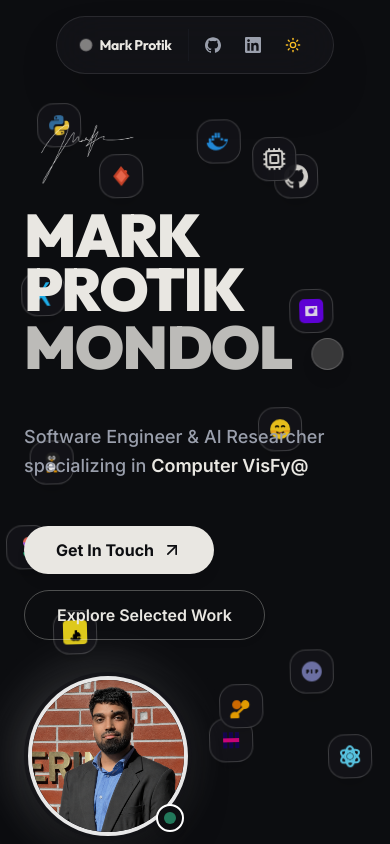
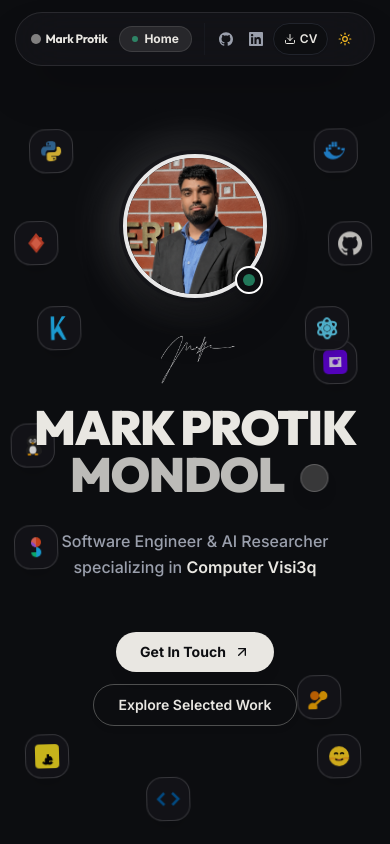
Before and after one commit to mark-0polo/mark-protik-mondol-portfolio, a React (Vite) app: page / in a window 390 px wide. Shown: the top 844 px of the page. Built offline with nearby package versions, Linux system fonts and the light colour scheme.

Commit message:
mobile view fixed

```diff
--- a/src/components/portfolio/Hero.tsx
+++ b/src/components/portfolio/Hero.tsx
@@ -32,7 +32,7 @@ interface ScrambleTextProps {
   onComplete?: () => void;
 }
 
-/* Strict Sequential Matrix Scramble Text Reveal Component */
+/* Strict Matrix Scramble Text Reveal Component */
 export function ScrambleText({ text, start, speed = 40, className = '', onComplete }: ScrambleTextProps) {
   const [displayText, setDisplayText] = useState('');
   const [isDone, setIsDone] = useState(false);
@@ -79,88 +79,134 @@ export function ScrambleText({ text, start, speed = 40, className = '', onComple
   return <span className={className}>{isDone ? text : displayText}</span>;
 }
 
-/* Sequential Scramble Bio Text Container */
+interface TypewriterTextProps {
+  text: string;
+  start: boolean;
+  speed?: number;
+  className?: string;
+  onComplete?: () => void;
+}
+
+/* Character-by-Character Typewriter Text Component for Connectors */
+export function TypewriterText({ text, start, speed = 40, className = '', onComplete }: TypewriterTextProps) {
+  const [displayText, setDisplayText] = useState('');
+  const hasCompletedRef = useRef(false);
+
+  useEffect(() => {
+    if (!start) return;
+
+    let index = 0;
+    const intervalId = setInterval(() => {
+      index += 1;
+      setDisplayText(text.slice(0, index));
+
+      if (index >= text.length) {
+        clearInterval(intervalId);
+        if (!hasCompletedRef.current) {
+          hasCompletedRef.current = true;
+          if (onComplete) onComplete();
+        }
+      }
+    }, speed);
+
+    return () => clearInterval(intervalId);
+  }, [text, start, speed, onComplete]);
+
+  if (!start) return null;
+  return <span className={className}>{displayText}</span>;
+}
+
+/* Sequential Scramble & Typewriter Bio Text Container */
 export function SequentialBioText() {
   const [phase, setPhase] = useState(0);
 
   return (
-    <p className="text-lg md:text-2xl font-sans font-medium text-muted-foreground leading-relaxed max-w-2xl min-h-[4.5rem]">
-      {/* 1. Software Engineer */}
+    <p className="text-base sm:text-lg md:text-2xl font-sans font-medium text-muted-foreground leading-relaxed max-w-2xl min-h-[4.5rem]">
+      {/* 1. Software Engineer (Matrix Scramble) */}
       <ScrambleText
         text="Software Engineer"
         start={phase >= 0}
-        speed={40}
+        speed={35}
         onComplete={() => setPhase(1)}
       />
 
-      {/* Connector */}
-      {phase >= 1 && ' & '}
+      {/* 2. & (Typewriter) */}
+      <TypewriterText
+        text=" & "
+        start={phase >= 1}
+        speed={45}
+        onComplete={() => setPhase(2)}
+      />
 
-      {/* 2. AI Researcher */}
-      {phase >= 1 && (
+      {/* 3. AI Researcher (Matrix Scramble) */}
       <ScrambleText
         text="AI Researcher"
-          start={phase >= 1}
-          speed={40}
-          onComplete={() => setPhase(2)}
+        start={phase >= 2}
+        speed={35}
+        onComplete={() => setPhase(3)}
       />
-      )}
 
-      {/* Static Anchor */}
-      {phase >= 2 && ' specializing in '}
+      {/* 4. specializing in (Typewriter) */}
+      <TypewriterText
+        text=" specializing in "
+        start={phase >= 3}
+        speed={35}
+        onComplete={() => setPhase(4)}
+      />
 
-      {/* 3. Computer Vision */}
-      {phase >= 2 && (
+      {/* 5. Computer Vision (Matrix Scramble) */}
       <ScrambleText
         text="Computer Vision"
-          start={phase >= 2}
-          speed={40}
+        start={phase >= 4}
+        speed={35}
         className="text-foreground font-semibold"
-          onComplete={() => setPhase(3)}
+        onComplete={() => setPhase(5)}
       />
-      )}
 
-      {/* Connector */}
-      {phase >= 3 && ' and '}
+      {/* 6. and (Typewriter) */}
+      <TypewriterText
+        text=" and "
+        start={phase >= 5}
+        speed={45}
+        onComplete={() => setPhase(6)}
+      />
 
-      {/* 4. Machine Learning. */}
-      {phase >= 3 && (
+      {/* 7. Machine Learning. (Matrix Scramble) */}
       <ScrambleText
         text="Machine Learning."
-          start={phase >= 3}
-          speed={40}
+        start={phase >= 6}
+        speed={35}
         className="text-foreground font-semibold"
       />
-      )}
     </p>
   );
 }
 
-/* Naturally scattered floating icons (Icon #10 C++ moved to bottom-[3%] left-[34%] to avoid button overlap) */
+/* Floating icons responsive: Organic random distribution, 100% clear of navbar on both Desktop & Mobile */
 const heroFloatingIcons: IconProps[] = [
-  { id: 1, icon: IconPythonColor, className: 'top-[12%] left-[10%]' },
-  { id: 2, icon: IconPyTorchColor, className: 'top-[18%] left-[26%]' },
-  { id: 3, icon: IconDockerColor, className: 'top-[14%] right-[38%]' },
-  { id: 4, icon: IconGithubSocial, className: 'top-[18%] right-[18%]' },
-  { id: 5, icon: IconRoboflowColor, className: 'top-[34%] right-[14%]' },
-  { id: 6, icon: IconHuggingFaceColor, className: 'top-[48%] right-[22%]' },
-  { id: 7, icon: IconKaggleColor, className: 'top-[32%] left-[6%]' },
-  { id: 8, icon: IconLinuxColor, className: 'top-[52%] left-[8%]' },
-  { id: 9, icon: IconJavascriptColor, className: 'top-[72%] left-[14%]' },
-  { id: 10, icon: IconCppColor, className: 'bottom-[3%] left-[34%]' }, /* Fixed overlap under button */
-  { id: 11, icon: IconPandasColor, className: 'bottom-[10%] left-[54%]' },
-  { id: 12, icon: IconColabColor, className: 'bottom-[14%] right-[32%]' },
-  { id: 13, icon: IconPhpColor, className: 'bottom-[18%] right-[14%]' },
-  { id: 14, icon: IconReactColor, className: 'bottom-[8%] right-[4%]' },
-  { id: 15, icon: Cpu as any, className: 'top-[16%] left-[65%]' },
-  { id: 16, icon: IconFigmaColor, className: 'top-[62%] left-[2%]' },
+  { id: 1, icon: IconPythonColor, className: 'top-[15%] left-[8%] md:top-[16%] md:left-[10%]' },
+  { id: 2, icon: IconPyTorchColor, className: 'top-[26%] left-[4%] md:top-[22%] md:left-[24%]' },
+  { id: 3, icon: IconDockerColor, className: 'top-[15%] right-[8%] md:top-[18%] md:right-[32%]' },
+  { id: 4, icon: IconGithubSocial, className: 'top-[26%] right-[4%] md:top-[22%] md:right-[16%]' },
+  { id: 5, icon: IconRoboflowColor, className: 'top-[40%] right-[8%] md:top-[38%] md:right-[12%]' },
+  { id: 6, icon: IconHuggingFaceColor, className: 'bottom-[8%] right-[7%] md:top-[52%] md:right-[20%]' },
+  { id: 7, icon: IconKaggleColor, className: 'top-[36%] left-[10%] md:top-[34%] md:left-[6%]' },
+  { id: 8, icon: IconLinuxColor, className: 'top-[50%] left-[3%] md:top-[52%] md:left-[8%]' },
+  { id: 9, icon: IconJavascriptColor, className: 'bottom-[8%] left-[7%] md:top-[74%] md:left-[14%]' },
+  { id: 10, icon: IconCppColor, className: 'bottom-[3%] left-[38%] md:bottom-[4%] md:left-[34%]' },
+  { id: 11, icon: IconPandasColor, className: 'hidden sm:block md:block md:bottom-[12%] md:left-[54%]' },
+  { id: 12, icon: IconColabColor, className: 'bottom-[15%] right-[12%] md:bottom-[16%] md:right-[28%]' },
+  { id: 13, icon: IconPhpColor, className: 'hidden sm:block md:block md:bottom-[20%] md:right-[14%]' },
+  { id: 14, icon: IconReactColor, className: 'top-[36%] right-[10%] md:bottom-[10%] md:right-[4%]' },
+  { id: 15, icon: Cpu as any, className: 'hidden sm:block md:block md:top-[24%] md:left-[62%]' },
+  { id: 16, icon: IconFigmaColor, className: 'top-[62%] left-[4%] md:top-[64%] md:left-[2%]' },
 ];
 
 export function Hero() {
   return (
-    <section id="home" className="relative w-full min-h-screen pt-28 pb-16 flex flex-col justify-center overflow-hidden bg-background">
+    <section id="home" className="relative w-full min-h-screen pt-24 sm:pt-28 pb-16 flex flex-col justify-center overflow-hidden bg-background">
       {/* Background Floating Tech Icons with mouse repulsion interactivity */}
-      <div className="absolute inset-0 w-full h-full opacity-90 z-0">
+      <div className="absolute inset-0 w-full h-full opacity-80 sm:opacity-90 z-0">
         <FloatingIconsHero
           title=""
           subtitle=""
@@ -170,19 +216,43 @@ export function Hero() {
         />
       </div>
 
-      <div className="relative z-10 max-w-7xl mx-auto px-6 w-full">
+      <div className="relative z-10 max-w-7xl mx-auto px-4 sm:px-6 w-full flex flex-col items-center md:items-start text-center md:text-left">
 
-        {/* Signature Image (Theme adaptive: Crisp white on dark mode, deep dark on light mode) */}
+        {/* Mobile-First Centered Profile Avatar (Top position on mobile screens) */}
+        <motion.div
+          initial={{ opacity: 0, scale: 0.8 }}
+          animate={{ opacity: 1, scale: 1 }}
+          transition={{ duration: 0.8, ease: [0.16, 1, 0.3, 1] }}
+          className="mb-6 flex justify-center md:hidden"
+          data-profile-avatar="true"
+        >
+          <div className="relative group">
+            <div className="absolute -inset-1.5 rounded-full bg-gradient-to-r from-white/30 to-white/10 opacity-70 blur-xl group-hover:opacity-100 transition-opacity duration-500" />
+            <div className="relative p-1 rounded-full bg-card/80 shadow-2xl transition-transform duration-500 hover:scale-105">
+              <img
+                src="assets/markp.png"
+                alt="Mark Protik Mondol"
+                className="w-36 h-36 sm:w-44 sm:h-44 rounded-full border-4 border-white dark:border-white/90 shadow-2xl object-cover object-top transform-gpu antialiased"
+                style={{ imageRendering: 'smooth' }}
+              />
+              <div className="absolute bottom-2 right-2 p-1.5 rounded-full bg-background border-2 border-white shadow-md flex items-center justify-center">
+                <span className="w-3 h-3 rounded-full bg-emerald-400 animate-pulse" />
+              </div>
+            </div>
+          </div>
+        </motion.div>
+
+        {/* Signature Image */}
         <motion.div
           initial={{ opacity: 0, y: -20 }}
           animate={{ opacity: 1, y: 0 }}
           transition={{ duration: 0.8, ease: [0.16, 1, 0.3, 1] }}
-          className="mb-4"
+          className="mb-4 flex justify-center md:justify-start w-full"
         >
           <img
             src="assets/sig2.png"
             alt="Mark Protik Mondol Signature"
-            className="signature-img h-20 md:h-28 w-auto object-contain drop-shadow-md"
+            className="signature-img h-16 sm:h-20 md:h-28 w-auto object-contain drop-shadow-md mx-auto md:mx-0"
           />
         </motion.div>
 
@@ -191,15 +261,15 @@ export function Hero() {
           initial={{ opacity: 0, y: 30 }}
           animate={{ opacity: 1, y: 0 }}
           transition={{ duration: 0.8, ease: [0.16, 1, 0.3, 1] }}
-          className="space-y-1"
+          className="space-y-1 w-full"
         >
-          <h1 className="font-display font-black text-6xl sm:text-7xl md:text-8xl lg:text-9xl tracking-tight uppercase leading-[0.9] text-foreground">
+          <h1 className="font-display font-black text-5xl sm:text-7xl md:text-8xl lg:text-9xl tracking-tight uppercase leading-[0.9] text-foreground">
             Mark Protik
           </h1>
 
           {/* MONDOL with animated back-and-forth pill box inline with bottom baseline */}
-          <div className="flex flex-wrap items-baseline gap-3 md:gap-5">
-            <h1 className="font-display font-black text-6xl sm:text-7xl md:text-8xl lg:text-9xl tracking-tight uppercase leading-[0.9] text-foreground/80">
+          <div className="flex flex-wrap items-baseline justify-center md:justify-start gap-2 sm:gap-3 md:gap-5">
+            <h1 className="font-display font-black text-5xl sm:text-7xl md:text-8xl lg:text-9xl tracking-tight uppercase leading-[0.9] text-foreground/80">
               Mondol
             </h1>
 
@@ -212,29 +282,29 @@ export function Hero() {
                 repeatType: 'mirror',
                 ease: 'easeInOut',
               }}
-              className="inline-block w-8 h-8 sm:w-12 sm:h-12 md:w-16 md:h-14 rounded-2xl md:rounded-3xl bg-foreground/20 backdrop-blur-md border border-white/20 shadow-lg align-baseline self-end mb-1 md:mb-3 shrink-0"
+              className="inline-block w-7 h-7 sm:w-12 sm:h-12 md:w-16 md:h-14 rounded-2xl md:rounded-3xl bg-foreground/20 backdrop-blur-md border border-white/20 shadow-lg align-baseline self-end mb-1 md:mb-3 shrink-0"
             />
           </div>
         </motion.div>
 
-        {/* Sideways Profile Picture & Bio Layout with Strict Sequential Text Scramble Decode */}
-        <div className="mt-12 grid md:grid-cols-12 gap-8 items-center">
+        {/* Desktop Sideways Profile Picture & Bio Layout */}
+        <div className="mt-8 md:mt-12 grid md:grid-cols-12 gap-8 items-center w-full">
 
           {/* Bio Text & High-Contrast Buttons */}
           <motion.div
             initial={{ opacity: 0, x: -30 }}
             animate={{ opacity: 1, x: 0 }}
             transition={{ duration: 0.8, delay: 0.2, ease: [0.16, 1, 0.3, 1] }}
-            className="md:col-span-8 space-y-6"
+            className="md:col-span-8 space-y-6 flex flex-col items-center md:items-start"
           >
             {/* Strict Sequential Scramble Text Container */}
             <SequentialBioText />
 
-            <div className="flex flex-wrap items-center gap-4 pt-2">
-              <Button asChild size="lg" className="px-8 py-6 text-base font-bold rounded-full bg-foreground hover:bg-foreground/90 text-background shadow-lg transition-all duration-300 hover:scale-105">
+            <div className="flex flex-wrap items-center justify-center md:justify-start gap-3 sm:gap-4 pt-2 w-full">
+              <Button asChild size="lg" className="px-6 sm:px-8 py-5 sm:py-6 text-sm sm:text-base font-bold rounded-full bg-foreground hover:bg-foreground/90 text-background shadow-lg transition-all duration-300 hover:scale-105">
                 <a href="#contact" className="flex items-center gap-2">
                   Get In Touch
-                  <ArrowUpRight className="w-5 h-5" />
+                  <ArrowUpRight className="w-4 h-4 sm:w-5 sm:h-5" />
                 </a>
               </Button>
 
@@ -242,19 +312,20 @@ export function Hero() {
                 asChild
                 size="lg"
                 variant="outline"
-                className="px-8 py-6 text-base font-semibold rounded-full border-foreground/30 text-foreground bg-transparent hover:bg-foreground hover:text-background shadow-md backdrop-blur-md transition-all duration-300 hover:scale-105"
+                className="px-6 sm:px-8 py-5 sm:py-6 text-sm sm:text-base font-semibold rounded-full border-foreground/30 text-foreground bg-transparent hover:bg-foreground hover:text-background shadow-md backdrop-blur-md transition-all duration-300 hover:scale-105"
               >
                 <a href="#projects">Explore Selected Work</a>
               </Button>
             </div>
           </motion.div>
 
-          {/* Sideways Round Profile Avatar with White Border (Web-optimized detailed photo) */}
+          {/* Desktop Sideways Round Profile Avatar */}
           <motion.div
             initial={{ opacity: 0, scale: 0.8, x: 30 }}
             animate={{ opacity: 1, scale: 1, x: 0 }}
             transition={{ duration: 0.8, delay: 0.3, ease: [0.16, 1, 0.3, 1] }}
-            className="md:col-span-4 flex justify-start md:justify-end"
+            className="hidden md:flex md:col-span-4 justify-end"
+            data-profile-avatar="true"
           >
             <div className="relative group">
               <div className="absolute -inset-1.5 rounded-full bg-gradient-to-r from-white/30 to-white/10 opacity-70 blur-xl group-hover:opacity-100 transition-opacity duration-500" />
--- a/src/components/portfolio/Navbar.tsx
+++ b/src/components/portfolio/Navbar.tsx
@@ -69,23 +69,38 @@ export function Navbar({ theme, onToggleTheme, onDownloadCV }: NavbarProps) {
     }
   };
 
+  const getSectionLabel = (id: string) => {
+    if (id === 'home') return 'Home';
+    const found = navItems.find((n) => n.id === id);
+    return found ? found.label : 'Home';
+  };
+
   return (
-    <header className="fixed top-4 inset-x-0 z-40 flex justify-center px-4 pointer-events-none">
-      <nav className="pointer-events-auto glass-panel rounded-full px-6 py-3 flex items-center gap-4 sm:gap-6 shadow-2xl border border-border/40 backdrop-blur-xl transition-all duration-300">
+    <header className="fixed top-3 sm:top-4 inset-x-0 z-40 flex justify-center px-3 sm:px-4 pointer-events-none">
+      <nav className="pointer-events-auto glass-panel rounded-full px-4 sm:px-6 py-2.5 sm:py-3 flex items-center gap-3 sm:gap-6 shadow-2xl border border-border/40 backdrop-blur-xl transition-all duration-300">
+
+        {/* Brand Name */}
         <a
           href="#home"
           onClick={(e) => {
             e.preventDefault();
             scrollToSection('home');
           }}
-          className={`text-sm font-display font-bold tracking-tight transition-all duration-300 flex items-center gap-2 ${
+          className={`text-xs sm:text-sm font-display font-bold tracking-tight transition-all duration-300 flex items-center gap-1.5 shrink-0 ${
             activeSection === 'home' ? 'text-primary font-black' : 'hover:text-primary'
           }`}
         >
-          <span className={`w-2.5 h-2.5 rounded-full transition-all duration-300 ${activeSection === 'home' ? 'bg-primary scale-125 animate-pulse' : 'bg-primary/50'}`} />
+          <span className={`w-2 h-2 sm:w-2.5 sm:h-2.5 rounded-full transition-all duration-300 ${activeSection === 'home' ? 'bg-primary scale-125 animate-pulse' : 'bg-primary/50'}`} />
           Mark Protik
         </a>
 
+        {/* Mobile-Only Active Section Indicator Badge */}
+        <div className="flex md:hidden items-center gap-1.5 px-3 py-1 rounded-full bg-foreground/10 border border-white/10 text-xs font-bold text-foreground capitalize shrink-0">
+          <span className="w-1.5 h-1.5 rounded-full bg-emerald-400 animate-pulse" />
+          {getSectionLabel(activeSection)}
+        </div>
+
+        {/* Desktop Navigation Links with Smooth Sliding Active Pill */}
         <div className="hidden md:flex items-center gap-1 sm:gap-2 text-sm font-medium text-muted-foreground relative">
           {navItems.map((item) => {
             const isActive = activeSection === item.id;
@@ -97,7 +112,7 @@ export function Navbar({ theme, onToggleTheme, onDownloadCV }: NavbarProps) {
                   e.preventDefault();
                   scrollToSection(item.id);
                 }}
-                className={`relative px-3 py-1.5 rounded-full text-xs sm:text-sm font-semibold transition-colors duration-200 ${
+                className={`relative px-3 py-1.5 rounded-full text-sm font-semibold transition-colors duration-200 ${
                   isActive
                     ? 'text-foreground font-bold'
                     : 'text-muted-foreground hover:text-foreground hover:bg-foreground/5'
@@ -116,35 +131,36 @@ export function Navbar({ theme, onToggleTheme, onDownloadCV }: NavbarProps) {
           })}
         </div>
 
-        <div className="flex items-center gap-2 sm:gap-3 pl-2 border-l border-border/40">
+        {/* Action Items: GitHub, LinkedIn, CV Button & Theme Toggle */}
+        <div className="flex items-center gap-1 sm:gap-2 pl-2 border-l border-border/40 shrink-0">
           <a
             href="https://github.com/mark-0polo"
             target="_blank"
             rel="noopener noreferrer"
-            className="p-2 rounded-full hover:bg-muted transition-colors text-muted-foreground hover:text-foreground"
+            className="p-1.5 sm:p-2 rounded-full hover:bg-muted transition-colors text-muted-foreground hover:text-foreground"
             title="GitHub Profile"
           >
-            <IconGithubSocial className="w-4 h-4" />
+            <IconGithubSocial className="w-3.5 h-3.5 sm:w-4 sm:h-4" />
           </a>
           <a
             href="https://www.linkedin.com/in/mark-protik-mondol"
             target="_blank"
             rel="noopener noreferrer"
-            className="p-2 rounded-full hover:bg-muted transition-colors text-muted-foreground hover:text-foreground"
+            className="p-1.5 sm:p-2 rounded-full hover:bg-muted transition-colors text-muted-foreground hover:text-foreground"
             title="LinkedIn Profile"
           >
-            <IconLinkedinSocial className="w-4 h-4" />
+            <IconLinkedinSocial className="w-3.5 h-3.5 sm:w-4 sm:h-4" />
           </a>
-          <Button size="sm" variant="outline" onClick={onDownloadCV} className="hidden sm:inline-flex items-center gap-1.5 rounded-full text-xs font-semibold">
-            <Download className="w-3.5 h-3.5" />
+          <Button size="sm" variant="outline" onClick={onDownloadCV} className="flex items-center gap-1 px-2.5 py-1 sm:px-3 sm:py-1.5 rounded-full text-xs font-semibold shrink-0">
+            <Download className="w-3 h-3 sm:w-3.5 sm:h-3.5" />
             CV
           </Button>
           <button
             onClick={onToggleTheme}
-            className="p-2 rounded-full hover:bg-muted transition-colors text-muted-foreground hover:text-foreground"
+            className="p-1.5 sm:p-2 rounded-full hover:bg-muted transition-colors text-muted-foreground hover:text-foreground shrink-0"
             title={theme === 'dark' ? 'Switch to Light Mode' : 'Switch to Dark Mode'}
           >
-            {theme === 'dark' ? <Sun className="w-4 h-4 text-amber-400" /> : <Moon className="w-4 h-4 text-slate-700" />}
+            {theme === 'dark' ? <Sun className="w-3.5 h-3.5 sm:w-4 sm:h-4 text-amber-400" /> : <Moon className="w-3.5 h-3.5 sm:w-4 sm:h-4 text-slate-700" />}
           </button>
         </div>
       </nav>
```
Also changed, not shown: 5 other files (tests, documents, lock files or other folders). Lines whose indentation alone changed are shown as unchanged.
